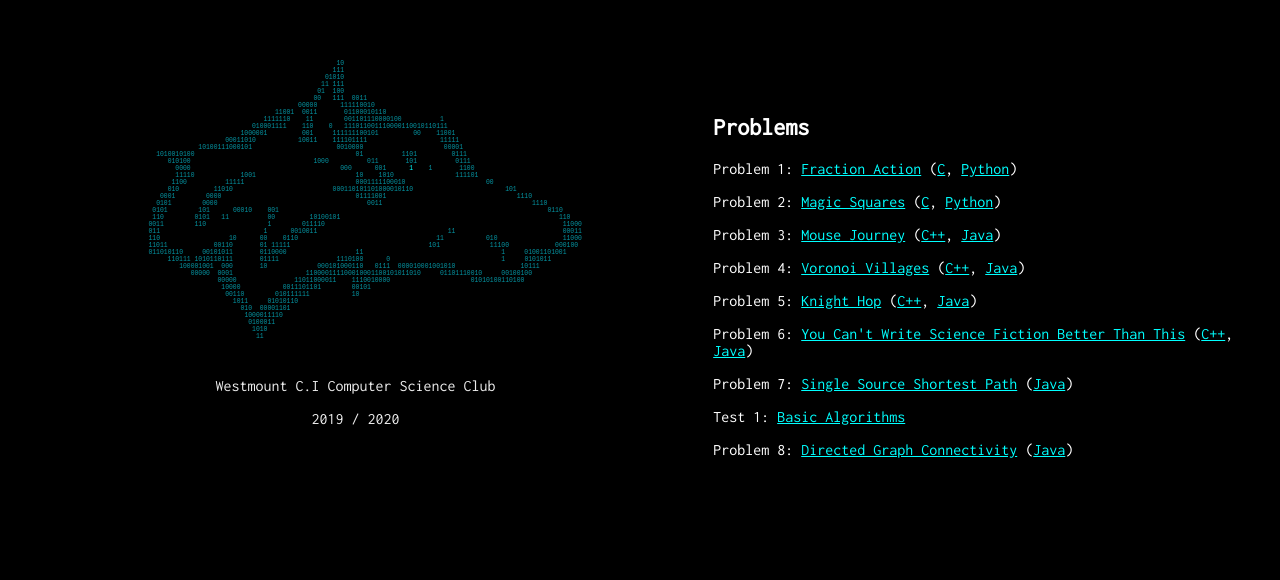
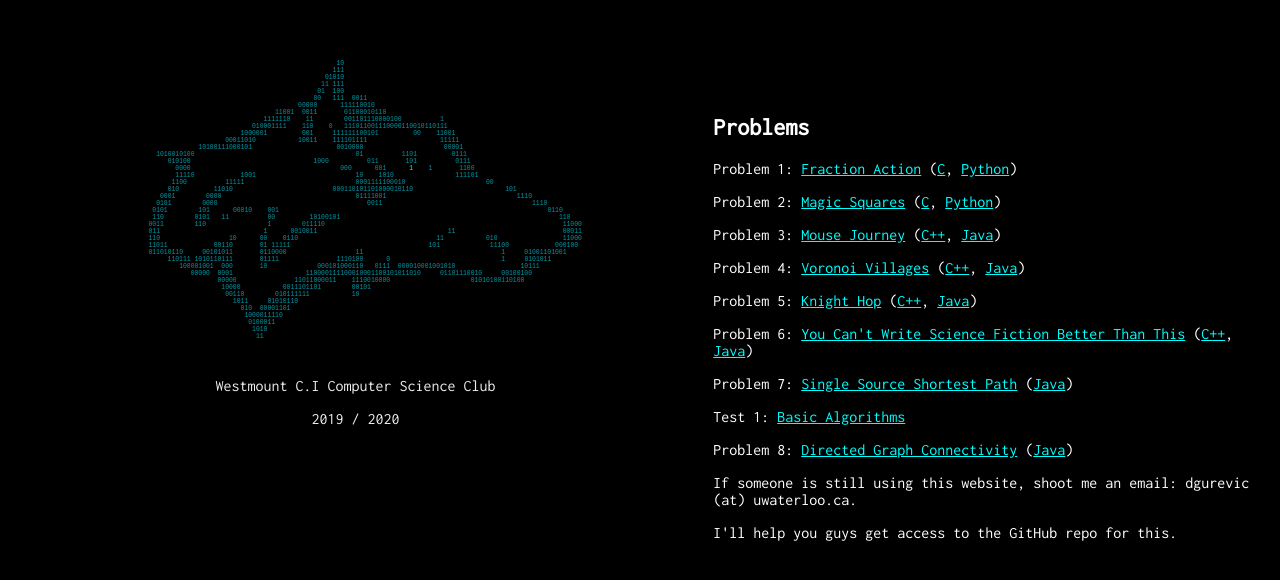
Before and after one commit to WCICompSci/wcicompsci.github.io, a plain HTML site: page index.html in a window 1280 px wide. Shown: the part 124-704 px from the top of the page. Drawn offline with Linux system fonts and the light colour scheme.

Commit message:
a cry for help

```diff
--- a/index.html
+++ b/index.html
@@ -32,6 +32,8 @@
                 <p>Problem 7: <a href="https://dmoj.ca/problem/sssp">Single Source Shortest Path</a> (<a href="https://github.com/kevinjycui/Competitive-Programming/blob/master/Java/DMOJ/sssp.java">Java</a>)</p>
                 <p>Test 1: <a href="comp1.html">Basic Algorithms</a></p>
                 <p>Problem 8: <a href="https://dmoj.ca/problem/nccc5j5s3">Directed Graph Connectivity</a> (<a href="https://github.com/kevinjycui/Competitive-Programming/blob/master/Java/DMOJ/nccc5j5s3.java">Java</a>)</p>
+                <p> If someone is still using this website, shoot me an email: dgurevic (at) uwaterloo.ca.<p/>
+                <p> I'll help you guys get access to the GitHub repo for this. </p>
             </div>
         </div>
     </body>
```
